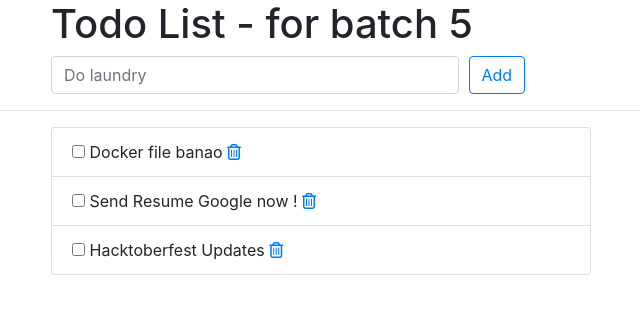
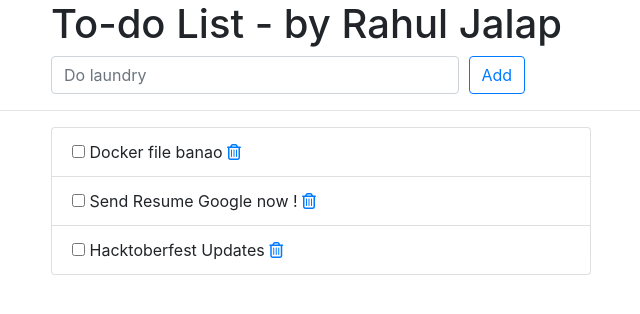
Before and after one commit to rahuljalap999/todo-app, a Django app: page /todos/ in a window 1280 px wide. Shown: the top 314 px of the page, without its empty margins (224-864 px from the left). Run offline with Django 3.2, Linux system fonts and the light colour scheme; data comes from the database, SQL or seed files in the repository; some libraries are stand-ins or nearby versions.

Commit message:
Update index.html

```diff
--- a/django-todo-cicd-develop/todos/templates/todos/index.html
+++ b/django-todo-cicd-develop/todos/templates/todos/index.html
@@ -12,7 +12,7 @@
     <div class="offset-md-2 col-lg-9">
       <div class="page-header">
         <h1>
-          Todo List - for batch 5
+          To-do List - by Rahul Jalap
         </h1>
       </div>
     </div>
```
